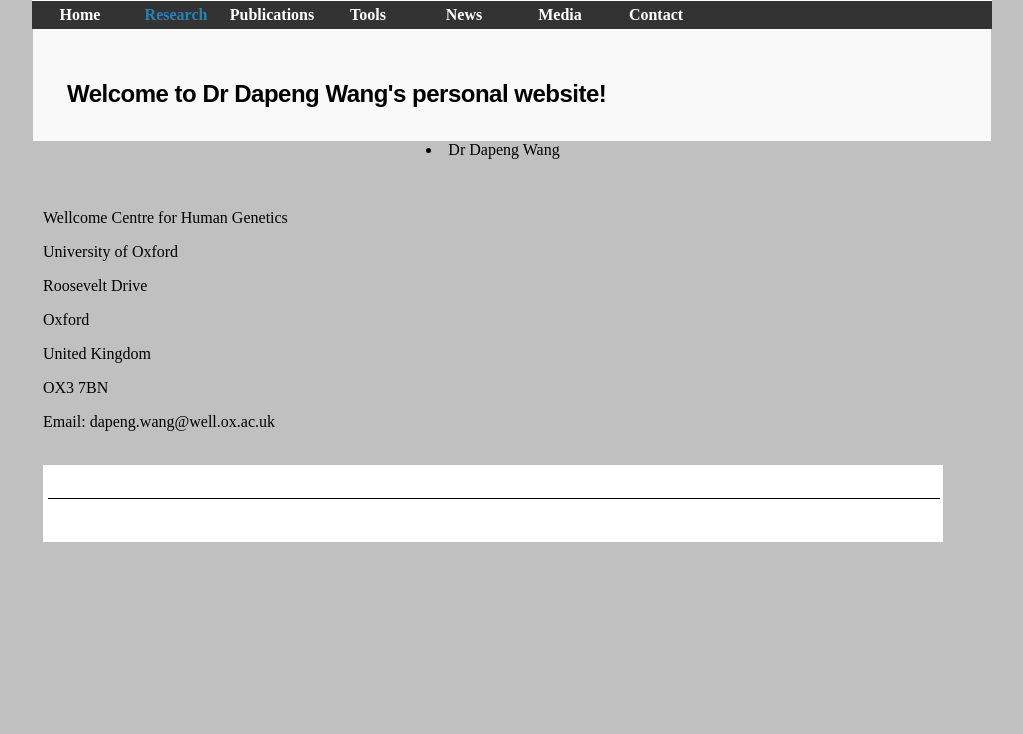
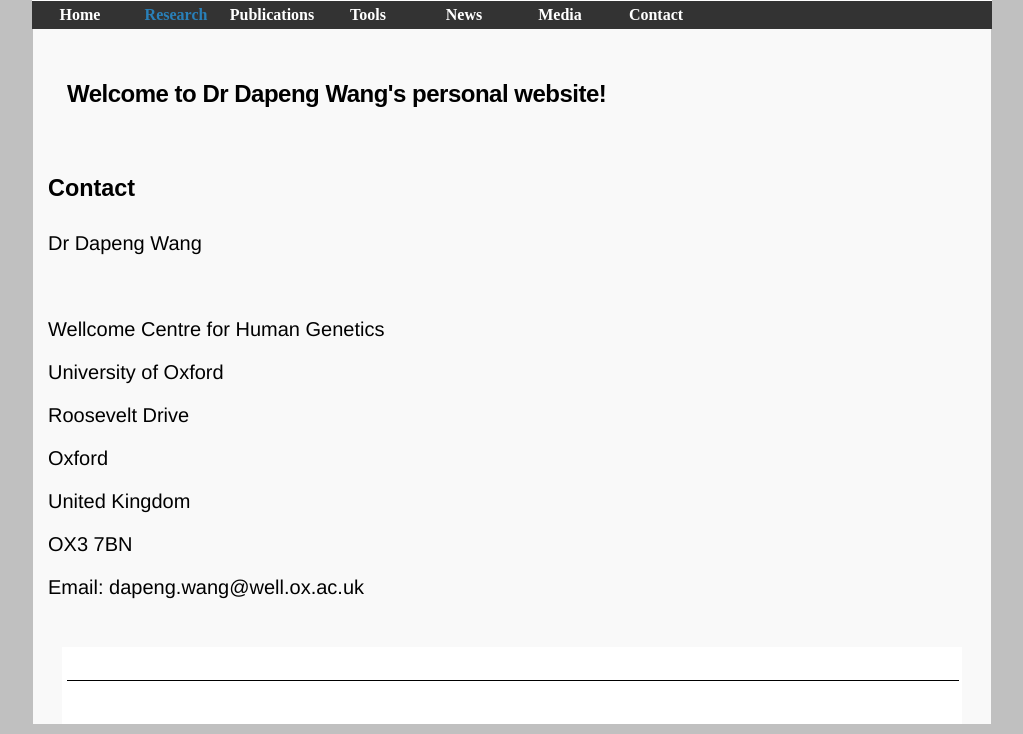
Before and after one commit to NextGenBioinformatics/dapeng-wang, a Jekyll site: the page contact.html, which Jekyll copies as it is, in a window 1280 px wide, cut to the strip 169-903 px from the top of the page. Shown: the whole strip, without its empty margins (128-1151 px from the left). Built offline with Jekyll 4.4.1, drawn with Linux system fonts in a browser that asks for light colours.

Commit message:
Add files via upload

```diff
--- a/contact.html
+++ b/contact.html
@@ -47,7 +47,12 @@
 </tr>
 </table>
 
-<li>Dr Dapeng Wang</p>
+
+
+<table  style="font-family:'Helvetica Neue';font-size: 20px;" width="960" border="0" cellspacing="0" cellpadding="2" align="center">
+<td align="left"><h3>Contact</h3>
+
+<p>Dr Dapeng Wang</p>
 <br>
 <p>Wellcome Centre for Human Genetics</p>
 
@@ -63,6 +68,8 @@
 
 <p>Email: dapeng.wang@well.ox.ac.uk</p>
 <br>
+
+</table>
 
 <table bgcolor="#FFFFFF" width="900" border="0" cellpadding="2" align="center" cellspacing="0">
 <tr><td height="20" bgcolor="#FFFFFF"></td></tr>
```
